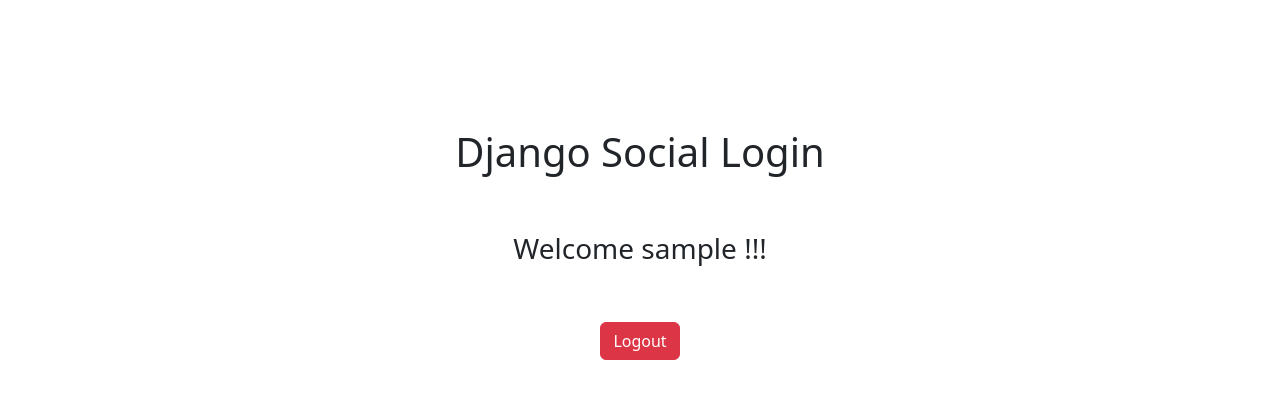
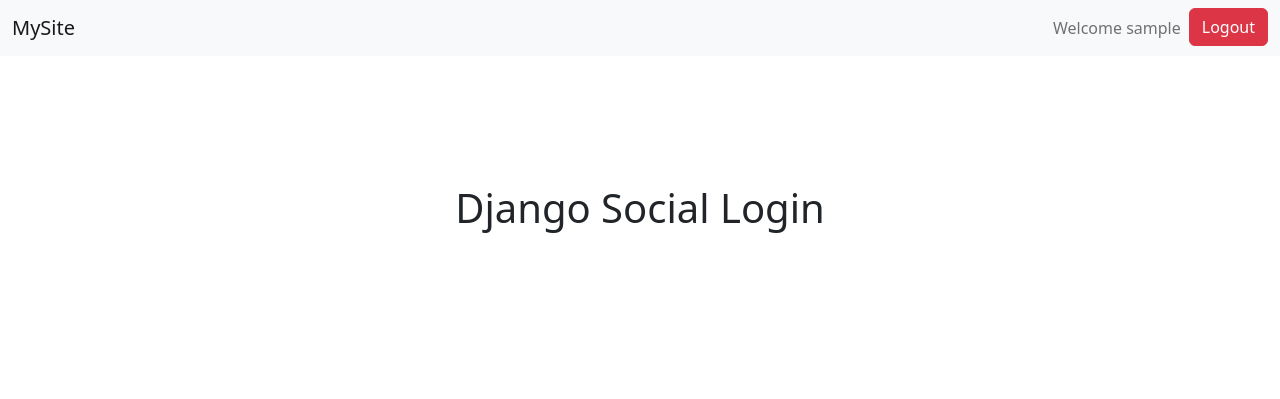
Before and after one commit to SystemSolution21/django-social-auth, a Django app: page / in a window 1280 px wide. Shown: the top 399 px of the page. Run offline with Django 5.2, Linux system fonts and the light colour scheme; the visitor is signed in with stand-in values (Sample User, id 1); some libraries are stand-ins or nearby versions.

Commit message:
modified: templates/_base.html, templates/home.html

```diff
--- a/templates/_base.html
+++ b/templates/_base.html
@@ -14,6 +14,29 @@
     <title>Django Social Login</title>
   </head>
   <body>
+    <!-- Navbar -->
+    <nav class="navbar navbar-expand-lg navbar-light bg-light">
+      <div class="container-fluid">
+        <a class="navbar-brand" href="{% url 'home' %}">MySite</a>
+
+        <div class="collapse navbar-collapse justify-content-end">
+          <ul class="navbar-nav">
+            {% if user.is_authenticated %}
+              <li class="nav-item">
+                <span class="nav-link">Welcome {{ user.username }}</span>
+              </li>
+              <li class="nav-item">
+                <a class="btn btn-danger" href="{% url 'account_logout' %}">Logout</a>
+              </li>
+            {% else %}
+              <li class="nav-item">
+                <a class="btn btn-primary" href="{% url 'account_login' %}">Sign In</a>
+              </li>
+            {% endif %}
+          </ul>
+        </div>
+      </div>
+    </nav>
     {% block content %} {% endblock content %}
   </body>
 </html>
--- a/templates/home.html
+++ b/templates/home.html
@@ -4,27 +4,6 @@
 
   <div class="container" style="text-align: center; padding-top: 10%">
     <h1>Django Social Login</h1>
-    <br /><br />
-    <!-- User authentication check -->
-    {% if user.is_authenticated %}
-      <h3>Welcome {{ user.username }} !!!</h3>
-      <br /><br />
-      <a href="{% url 'account_logout' %}" class="btn btn-danger">Logout</a>
-    {% else %}
-      <!-- GitHub button starts here -->
-      <a href="{% provider_login_url 'github' %}" class="btn btn-secondary">
-        <i class="fa fa-github fa-fw"></i>
-        <span>Login with GitHub</span>
-      </a>
-      <!-- GitHub button ends here -->
-      <br /><br />
-      <!-- Google button starts here -->
-      <a href="{% provider_login_url 'google' %}" class="btn btn-danger">
-        <i class="fa fa-google fa-fw"></i>
-        <span>Login with Google</span>
-      </a>
-      <!-- Google button ends here -->
-    {% endif %}
   </div>
 
 {% endblock content %}
```
